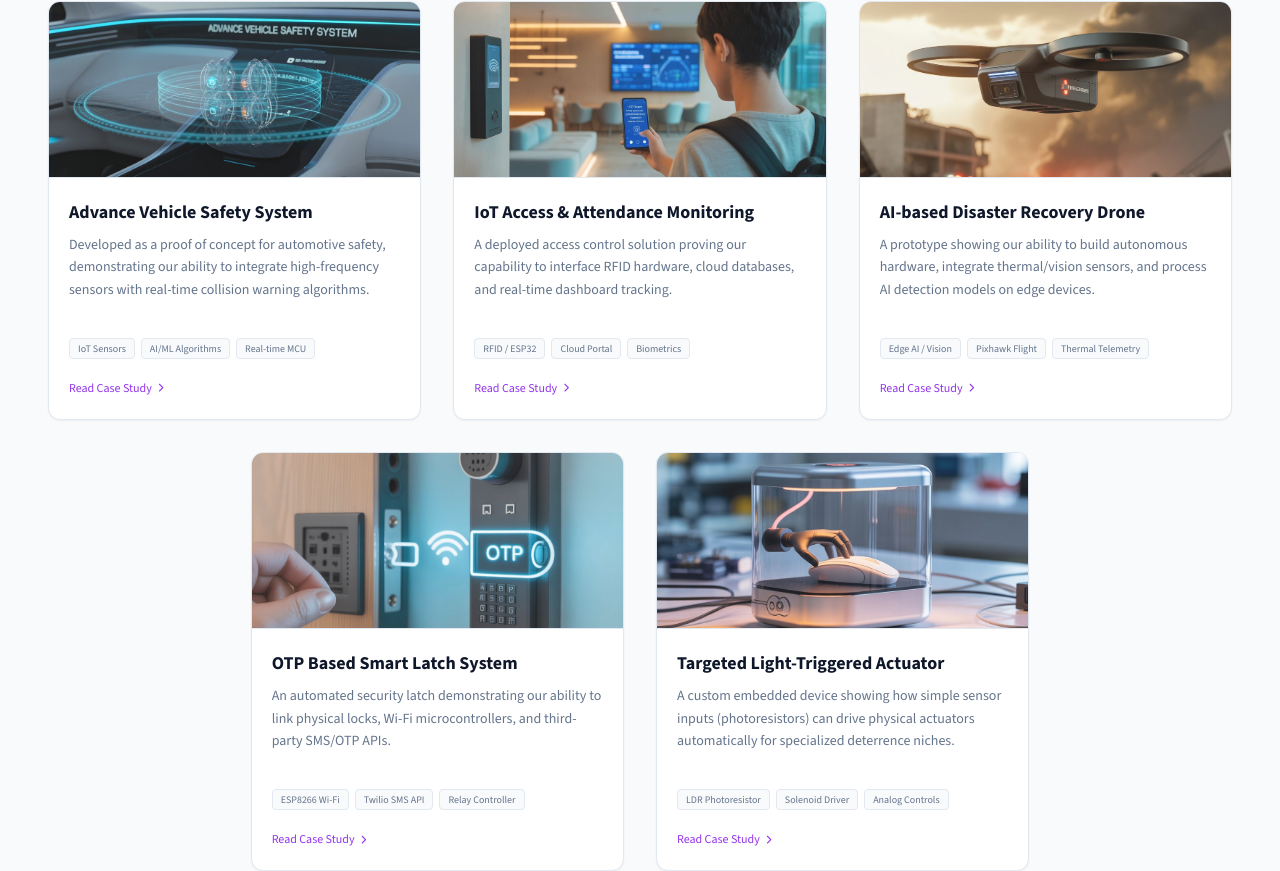
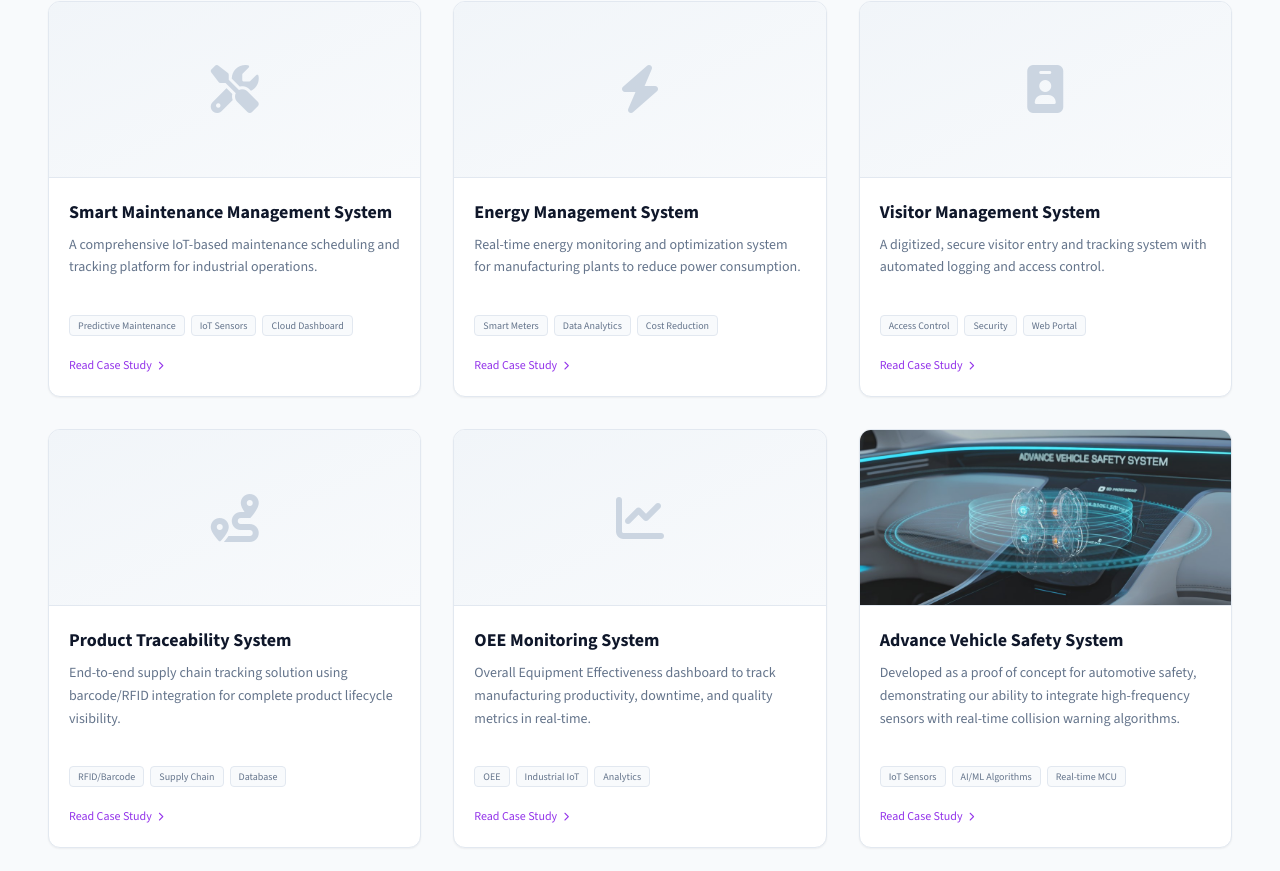
Before and after one commit to mayurpatil-dev/aaryavarta-portfolio, a Next.js app: page / in a window 1280 px wide. Shown: the part 2200-3071 px from the top of the page. Built offline with nearby package versions, Linux system fonts and the light colour scheme.

Commit message:
ui changes 4

```diff
--- a/src/app/page.jsx
+++ b/src/app/page.jsx
@@ -502,7 +502,148 @@ function MainComponent() {
           </div>
 
           <div className="grid grid-cols-1 gap-8 sm:grid-cols-2 lg:grid-cols-6">
-            {/* Project 1 */}
+
+            {/* New Project 1 */}
+            <div className="col-span-1 sm:col-span-1 lg:col-span-2 bg-white shadow-sm border border-slate-200 rounded-xl overflow-hidden hover:border-purple-600 hover:shadow-[0_10px_35px_rgba(0,0,0,0.03)] transition-all duration-300 group flex flex-col justify-between">
+              <div>
+                <div className="h-44 bg-gradient-to-br from-slate-100 to-slate-50 relative overflow-hidden border-b border-slate-200 flex items-center justify-center">
+                  <i className="fas fa-tools text-5xl text-slate-300 group-hover:text-purple-300 transition-colors duration-500 group-hover:scale-110"></i>
+                </div>
+                <div className="p-5">
+                  <h3 className="text-lg font-bold font-sans mb-2 text-slate-900 group-hover:text-purple-600 transition-colors duration-300">
+                    Smart Maintenance Management System
+                  </h3>
+                  <p className="text-slate-500 text-sm mb-4 leading-relaxed">
+                    A comprehensive IoT-based maintenance scheduling and tracking platform for industrial operations.
+                  </p>
+                </div>
+              </div>
+              <div className="p-5 pt-0">
+                <div className="mb-4">
+                  <div className="flex flex-wrap gap-1.5 font-sans font-medium text-[10px]">
+                    <span className="bg-slate-50 border border-slate-200 text-slate-500 px-2 py-0.5 rounded">Predictive Maintenance</span><span className="bg-slate-50 border border-slate-200 text-slate-500 px-2 py-0.5 rounded">IoT Sensors</span><span className="bg-slate-50 border border-slate-200 text-slate-500 px-2 py-0.5 rounded">Cloud Dashboard</span>
+                  </div>
+                </div>
+                <a href="#" target="_blank" rel="noopener noreferrer" className="inline-flex items-center text-xs font-sans font-medium font-bold text-purple-600 hover:text-purple-700 gap-1.5">
+                  <span>Read Case Study</span>
+                  <i className="fas fa-chevron-right text-[9px]"></i>
+                </a>
+              </div>
+            </div>
+
+            {/* New Project 2 */}
+            <div className="col-span-1 sm:col-span-1 lg:col-span-2 bg-white shadow-sm border border-slate-200 rounded-xl overflow-hidden hover:border-purple-600 hover:shadow-[0_10px_35px_rgba(0,0,0,0.03)] transition-all duration-300 group flex flex-col justify-between">
+              <div>
+                <div className="h-44 bg-gradient-to-br from-slate-100 to-slate-50 relative overflow-hidden border-b border-slate-200 flex items-center justify-center">
+                  <i className="fas fa-bolt text-5xl text-slate-300 group-hover:text-purple-300 transition-colors duration-500 group-hover:scale-110"></i>
+                </div>
+                <div className="p-5">
+                  <h3 className="text-lg font-bold font-sans mb-2 text-slate-900 group-hover:text-purple-600 transition-colors duration-300">
+                    Energy Management System
+                  </h3>
+                  <p className="text-slate-500 text-sm mb-4 leading-relaxed">
+                    Real-time energy monitoring and optimization system for manufacturing plants to reduce power consumption.
+                  </p>
+                </div>
+              </div>
+              <div className="p-5 pt-0">
+                <div className="mb-4">
+                  <div className="flex flex-wrap gap-1.5 font-sans font-medium text-[10px]">
+                    <span className="bg-slate-50 border border-slate-200 text-slate-500 px-2 py-0.5 rounded">Smart Meters</span><span className="bg-slate-50 border border-slate-200 text-slate-500 px-2 py-0.5 rounded">Data Analytics</span><span className="bg-slate-50 border border-slate-200 text-slate-500 px-2 py-0.5 rounded">Cost Reduction</span>
+                  </div>
+                </div>
+                <a href="#" target="_blank" rel="noopener noreferrer" className="inline-flex items-center text-xs font-sans font-medium font-bold text-purple-600 hover:text-purple-700 gap-1.5">
+                  <span>Read Case Study</span>
+                  <i className="fas fa-chevron-right text-[9px]"></i>
+                </a>
+              </div>
+            </div>
+
+            {/* New Project 3 */}
+            <div className="col-span-1 sm:col-span-1 lg:col-span-2 bg-white shadow-sm border border-slate-200 rounded-xl overflow-hidden hover:border-purple-600 hover:shadow-[0_10px_35px_rgba(0,0,0,0.03)] transition-all duration-300 group flex flex-col justify-between">
+              <div>
+                <div className="h-44 bg-gradient-to-br from-slate-100 to-slate-50 relative overflow-hidden border-b border-slate-200 flex items-center justify-center">
+                  <i className="fas fa-id-badge text-5xl text-slate-300 group-hover:text-purple-300 transition-colors duration-500 group-hover:scale-110"></i>
+                </div>
+                <div className="p-5">
+                  <h3 className="text-lg font-bold font-sans mb-2 text-slate-900 group-hover:text-purple-600 transition-colors duration-300">
+                    Visitor Management System
+                  </h3>
+                  <p className="text-slate-500 text-sm mb-4 leading-relaxed">
+                    A digitized, secure visitor entry and tracking system with automated logging and access control.
+                  </p>
+                </div>
+              </div>
+              <div className="p-5 pt-0">
+                <div className="mb-4">
+                  <div className="flex flex-wrap gap-1.5 font-sans font-medium text-[10px]">
+                    <span className="bg-slate-50 border border-slate-200 text-slate-500 px-2 py-0.5 rounded">Access Control</span><span className="bg-slate-50 border border-slate-200 text-slate-500 px-2 py-0.5 rounded">Security</span><span className="bg-slate-50 border border-slate-200 text-slate-500 px-2 py-0.5 rounded">Web Portal</span>
+                  </div>
+                </div>
+                <a href="#" target="_blank" rel="noopener noreferrer" className="inline-flex items-center text-xs font-sans font-medium font-bold text-purple-600 hover:text-purple-700 gap-1.5">
+                  <span>Read Case Study</span>
+                  <i className="fas fa-chevron-right text-[9px]"></i>
+                </a>
+              </div>
+            </div>
+
+            {/* New Project 4 */}
+            <div className="col-span-1 sm:col-span-1 lg:col-span-2 bg-white shadow-sm border border-slate-200 rounded-xl overflow-hidden hover:border-purple-600 hover:shadow-[0_10px_35px_rgba(0,0,0,0.03)] transition-all duration-300 group flex flex-col justify-between">
+              <div>
+                <div className="h-44 bg-gradient-to-br from-slate-100 to-slate-50 relative overflow-hidden border-b border-slate-200 flex items-center justify-center">
+                  <i className="fas fa-route text-5xl text-slate-300 group-hover:text-purple-300 transition-colors duration-500 group-hover:scale-110"></i>
+                </div>
+                <div className="p-5">
+                  <h3 className="text-lg font-bold font-sans mb-2 text-slate-900 group-hover:text-purple-600 transition-colors duration-300">
+                    Product Traceability System
+                  </h3>
+                  <p className="text-slate-500 text-sm mb-4 leading-relaxed">
+                    End-to-end supply chain tracking solution using barcode/RFID integration for complete product lifecycle visibility.
+                  </p>
+                </div>
+              </div>
+              <div className="p-5 pt-0">
+                <div className="mb-4">
+                  <div className="flex flex-wrap gap-1.5 font-sans font-medium text-[10px]">
+                    <span className="bg-slate-50 border border-slate-200 text-slate-500 px-2 py-0.5 rounded">RFID/Barcode</span><span className="bg-slate-50 border border-slate-200 text-slate-500 px-2 py-0.5 rounded">Supply Chain</span><span className="bg-slate-50 border border-slate-200 text-slate-500 px-2 py-0.5 rounded">Database</span>
+                  </div>
+                </div>
+                <a href="#" target="_blank" rel="noopener noreferrer" className="inline-flex items-center text-xs font-sans font-medium font-bold text-purple-600 hover:text-purple-700 gap-1.5">
+                  <span>Read Case Study</span>
+                  <i className="fas fa-chevron-right text-[9px]"></i>
+                </a>
+              </div>
+            </div>
+
+            {/* New Project 5 */}
+            <div className="col-span-1 sm:col-span-1 lg:col-span-2 bg-white shadow-sm border border-slate-200 rounded-xl overflow-hidden hover:border-purple-600 hover:shadow-[0_10px_35px_rgba(0,0,0,0.03)] transition-all duration-300 group flex flex-col justify-between">
+              <div>
+                <div className="h-44 bg-gradient-to-br from-slate-100 to-slate-50 relative overflow-hidden border-b border-slate-200 flex items-center justify-center">
+                  <i className="fas fa-chart-line text-5xl text-slate-300 group-hover:text-purple-300 transition-colors duration-500 group-hover:scale-110"></i>
+                </div>
+                <div className="p-5">
+                  <h3 className="text-lg font-bold font-sans mb-2 text-slate-900 group-hover:text-purple-600 transition-colors duration-300">
+                    OEE Monitoring System
+                  </h3>
+                  <p className="text-slate-500 text-sm mb-4 leading-relaxed">
+                    Overall Equipment Effectiveness dashboard to track manufacturing productivity, downtime, and quality metrics in real-time.
+                  </p>
+                </div>
+              </div>
+              <div className="p-5 pt-0">
+                <div className="mb-4">
+                  <div className="flex flex-wrap gap-1.5 font-sans font-medium text-[10px]">
+                    <span className="bg-slate-50 border border-slate-200 text-slate-500 px-2 py-0.5 rounded">OEE</span><span className="bg-slate-50 border border-slate-200 text-slate-500 px-2 py-0.5 rounded">Industrial IoT</span><span className="bg-slate-50 border border-slate-200 text-slate-500 px-2 py-0.5 rounded">Analytics</span>
+                  </div>
+                </div>
+                <a href="#" target="_blank" rel="noopener noreferrer" className="inline-flex items-center text-xs font-sans font-medium font-bold text-purple-600 hover:text-purple-700 gap-1.5">
+                  <span>Read Case Study</span>
+                  <i className="fas fa-chevron-right text-[9px]"></i>
+                </a>
+              </div>
+            </div>
+
+{/* Project 1 */}
             <div
               className="col-span-1 sm:col-span-1 lg:col-span-2 bg-white shadow-sm border border-slate-200 rounded-xl overflow-hidden hover:border-purple-600 hover:shadow-[0_10px_35px_rgba(0,0,0,0.03)] transition-all duration-300 group flex flex-col justify-between"
             >
@@ -550,7 +691,8 @@ function MainComponent() {
               </div>
             </div>
 
-            {/* Project 2 */}
+
+{/* Project 2 */}
             <div
               className="col-span-1 sm:col-span-1 lg:col-span-2 bg-white shadow-sm border border-slate-200 rounded-xl overflow-hidden hover:border-purple-600 hover:shadow-[0_10px_35px_rgba(0,0,0,0.03)] transition-all duration-300 group flex flex-col justify-between"
             >
@@ -598,105 +740,10 @@ function MainComponent() {
               </div>
             </div>
 
-            {/* Project 3 */}
+
+{/* Project 5 */}
             <div
               className="col-span-1 sm:col-span-1 lg:col-span-2 bg-white shadow-sm border border-slate-200 rounded-xl overflow-hidden hover:border-purple-600 hover:shadow-[0_10px_35px_rgba(0,0,0,0.03)] transition-all duration-300 group flex flex-col justify-between"
-            >
-              <div>
-                <div className="h-44 bg-slate-50 relative overflow-hidden border-b border-slate-200">
-                  <img
-                    src="/a-photograph-of-a-sleek-black-ai-based-d_ZbCeUcAaT0qMinjMNOCGJg_Z5SFuRpQRr2Jbftu5NMTRA.jpeg"
-                    alt="AI-based Drone for Disaster Conditions"
-                    className="object-cover w-full h-full opacity-90 group-hover:scale-105 group-hover:opacity-100 transition-all duration-500"
-                  />
-                </div>
-                <div className="p-5">
-                  <h3 className="text-lg font-bold font-sans mb-2 text-slate-900 group-hover:text-purple-600 transition-colors duration-300">
-                    AI-based Disaster Recovery Drone
-                  </h3>
-                  <p className="text-slate-500 text-sm mb-4 leading-relaxed">
-                    A prototype showing our ability to build autonomous hardware, integrate thermal/vision sensors, and process AI detection models on edge devices.
-                  </p>
-                </div>
-              </div>
-              <div className="p-5 pt-0">
-                <div className="mb-4">
-
-                  <div className="flex flex-wrap gap-1.5 font-sans font-medium text-[10px]">
-                    <span className="bg-slate-50 border border-slate-200 text-slate-500 px-2 py-0.5 rounded">
-                      Edge AI / Vision
-                    </span>
-                    <span className="bg-slate-50 border border-slate-200 text-slate-500 px-2 py-0.5 rounded">
-                      Pixhawk Flight
-                    </span>
-                    <span className="bg-slate-50 border border-slate-200 text-slate-500 px-2 py-0.5 rounded">
-                      Thermal Telemetry
-                    </span>
-                  </div>
-                </div>
-                <a
-                  href="/projects/ai-drone"
-                  target="_blank"
-                  rel="noopener noreferrer"
-                  className="inline-flex items-center text-xs font-sans font-medium font-bold text-purple-600 hover:text-purple-700 gap-1.5"
-                >
-                  <span>Read Case Study</span>
-                  <i className="fas fa-chevron-right text-[9px]"></i>
-                </a>
-              </div>
-            </div>
-
-            {/* Project 4 */}
-            <div
-              className="col-span-1 sm:col-span-1 lg:col-span-2 lg:col-start-2 bg-white shadow-sm border border-slate-200 rounded-xl overflow-hidden hover:border-purple-600 hover:shadow-[0_10px_35px_rgba(0,0,0,0.03)] transition-all duration-300 group flex flex-col justify-between"
-            >
-              <div>
-                <div className="h-44 bg-slate-50 relative overflow-hidden border-b border-slate-200">
-                  <img
-                    src="/otp-based-home-door-lock-system-esp8266-_a7MfYoVqQ7KyTAC1WUDPvg_Vl_FzxiMSbKSnpcQ4CGIzQ.jpeg"
-                    alt="OTP Based Home Door Lock System"
-                    className="object-cover w-full h-full opacity-90 group-hover:scale-105 group-hover:opacity-100 transition-all duration-500"
-                  />
-                </div>
-                <div className="p-5">
-                  <h3 className="text-lg font-bold font-sans mb-2 text-slate-900 group-hover:text-purple-600 transition-colors duration-300">
-                    OTP Based Smart Latch System
-                  </h3>
-                  <p className="text-slate-500 text-sm mb-4 leading-relaxed">
-                    An automated security latch demonstrating our ability to link physical locks, Wi-Fi microcontrollers, and third-party SMS/OTP APIs.
-                  </p>
-                </div>
-              </div>
-              <div className="p-5 pt-0">
-                <div className="mb-4">
-
-                  <div className="flex flex-wrap gap-1.5 font-sans font-medium text-[10px]">
-                    <span className="bg-slate-50 border border-slate-200 text-slate-500 px-2 py-0.5 rounded">
-                      ESP8266 Wi-Fi
-                    </span>
-                    <span className="bg-slate-50 border border-slate-200 text-slate-500 px-2 py-0.5 rounded">
-                      Twilio SMS API
-                    </span>
-                    <span className="bg-slate-50 border border-slate-200 text-slate-500 px-2 py-0.5 rounded">
-                      Relay Controller
-                    </span>
-                  </div>
-                </div>
-                <a
-                  href="/projects/otp-door-lock"
-                  target="_blank"
-                  rel="noopener noreferrer"
-                  className="inline-flex items-center text-xs font-sans font-medium font-bold text-purple-600 hover:text-purple-700 gap-1.5"
-                >
-                  <span>Read Case Study</span>
-                  <i className="fas fa-chevron-right text-[9px]"></i>
-                </a>
-              </div>
-            </div>
-
-            {/* Project 5 */}
-            <div
-              className="col-span-1 sm:col-span-1 lg:col-span-2 lg:col-start-4 bg-white shadow-sm border border-slate-200 rounded-xl overflow-hidden hover:border-purple-600 hover:shadow-[0_10px_35px_rgba(0,0,0,0.03)] transition-all duration-300 group flex flex-col justify-between"
             >
               <div>
                 <div className="h-44 bg-slate-50 relative overflow-hidden border-b border-slate-200">
@@ -741,6 +788,7 @@ function MainComponent() {
                 </a>
               </div>
             </div>
+
           </div>
         </div>
       </section>
```
